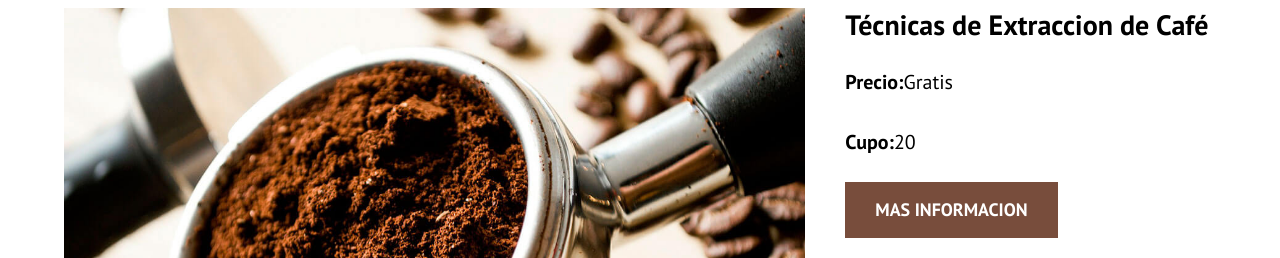
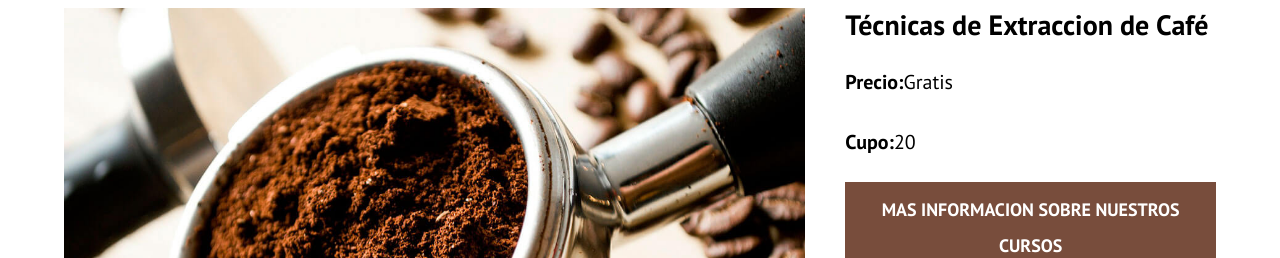
Before and after one commit to martinico83/Blog-2, a plain HTML site: page index.html in a window 1280 px wide. Shown: the part 694-952 px from the top of the page. Drawn offline with nearby package versions, Linux system fonts and the light colour scheme.

Commit message:
Etiquetas Meta

```diff
--- a/index.html
+++ b/index.html
@@ -6,6 +6,7 @@
   <meta http-equiv="X-UA-Compatible" content="IE=edge">
   <meta name="viewport" content="width=device-width, initial-scale=1.0">
   <title>BlogDeCafé</title>
+  <meta name="description" content="Pagina Web de Blog de Café">
 
   <!-- Prefetch -->
 
@@ -115,7 +116,7 @@
           </p>
           <p class="widget-curso__label">Cupo:<span class="widget-curso__info">20</span>
           </p>
-          <a href="entrada.html" class="boton boton--secundario">Mas Informacion</a>
+          <a href="entrada.html" class="boton boton--secundario">Mas Informacion Sobre Nuestros Cursos</a>
         </li>
 
         <li class="widget-curso">
```
